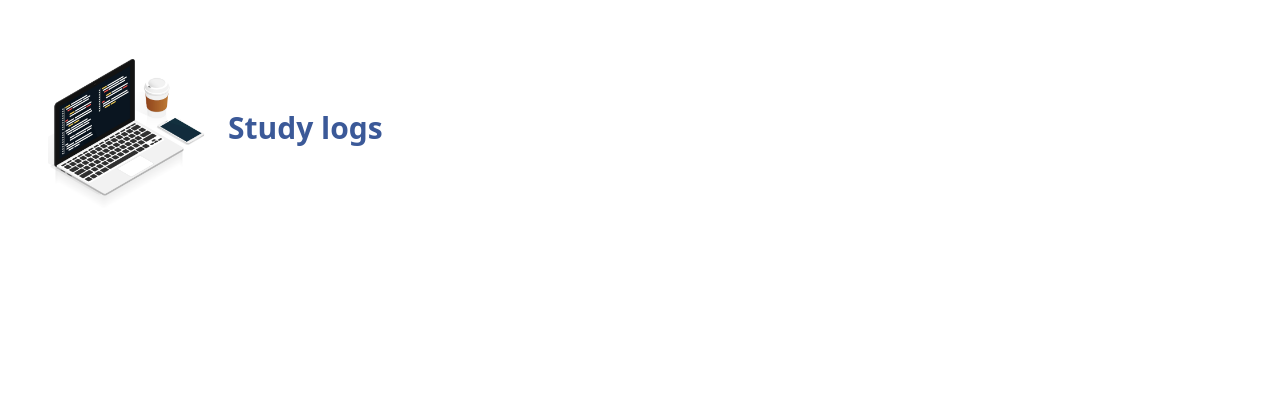
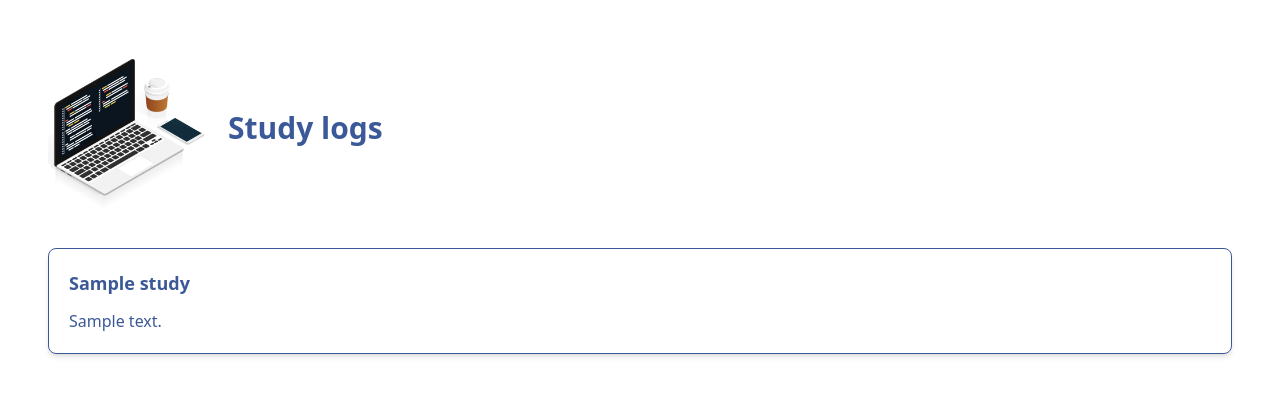
Before and after one commit to jin1125/jin_prof, a Django app: page /study/ in a window 1280 px wide. Shown: the part 56-452 px from the top of the page. Run offline with Django 4.2, Linux system fonts and the light colour scheme; tables that the repository leaves empty hold one stand-in row (values such as "Sample post").

Commit message:
[add]Study画面のリスト部分を実装

```diff
--- a/prof/templates/prof/study.html
+++ b/prof/templates/prof/study.html
@@ -13,5 +13,20 @@
       Study logs
     </h2>
   </div>
+
+  <div class="space-y-8">
+    {% for item in study_list reversed %}
+      <div class="border border-base p-5 rounded-lg shadow-md space-y-3">
+        <h2 class="font-bold text-lg hover:opacity-80">
+          <a
+            href="{{ item.url }}"
+            target="_blank">
+            {{ item.title }}
+          </a>
+        </h2>
+        <p class="whitespace-pre-wrap">{{ item.comment }}</p>
+      </div>
+    {% endfor %}
+  </div>
 </div>
 {% endblock content %}
--- a/static/css/dist.css
+++ b/static/css/dist.css
@@ -516,6 +516,11 @@ video {
 .w-20 {
   width: 5rem;
 }
+.border-spacing-5 {
+  --tw-border-spacing-x: 1.25rem;
+  --tw-border-spacing-y: 1.25rem;
+  border-spacing: var(--tw-border-spacing-x) var(--tw-border-spacing-y);
+}
 .items-center {
   align-items: center;
 }
@@ -555,6 +560,11 @@ video {
   margin-top: calc(1.25rem * calc(1 - var(--tw-space-y-reverse)));
   margin-bottom: calc(1.25rem * var(--tw-space-y-reverse));
 }
+.space-y-8 > :not([hidden]) ~ :not([hidden]) {
+  --tw-space-y-reverse: 0;
+  margin-top: calc(2rem * calc(1 - var(--tw-space-y-reverse)));
+  margin-bottom: calc(2rem * var(--tw-space-y-reverse));
+}
 .whitespace-pre {
   white-space: pre;
 }
@@ -567,9 +577,31 @@ video {
 .rounded-full {
   border-radius: 9999px;
 }
+.rounded {
+  border-radius: 0.25rem;
+}
+.rounded-lg {
+  border-radius: 0.5rem;
+}
+.rounded-md {
+  border-radius: 0.375rem;
+}
+.border {
+  border-width: 1px;
+}
+.border-2 {
+  border-width: 2px;
+}
+.border-base {
+  --tw-border-opacity: 1;
+  border-color: rgb(59 89 152 / var(--tw-border-opacity));
+}
 .bg-base {
   --tw-bg-opacity: 1;
   background-color: rgb(59 89 152 / var(--tw-bg-opacity));
+}
+.p-5 {
+  padding: 1.25rem;
 }
 .px-10 {
   padding-left: 2.5rem;
@@ -593,6 +625,10 @@ video {
   font-size: 1.875rem;
   line-height: 2.25rem;
 }
+.text-lg {
+  font-size: 1.125rem;
+  line-height: 1.75rem;
+}
 .font-bold {
   font-weight: 700;
 }
@@ -610,6 +646,16 @@ video {
 .antialiased {
   -webkit-font-smoothing: antialiased;
   -moz-osx-font-smoothing: grayscale;
+}
+.shadow-lg {
+  --tw-shadow: 0 10px 15px -3px rgb(0 0 0 / 0.1), 0 4px 6px -4px rgb(0 0 0 / 0.1);
+  --tw-shadow-colored: 0 10px 15px -3px var(--tw-shadow-color), 0 4px 6px -4px var(--tw-shadow-color);
+  box-shadow: var(--tw-ring-offset-shadow, 0 0 #0000), var(--tw-ring-shadow, 0 0 #0000), var(--tw-shadow);
+}
+.shadow-md {
+  --tw-shadow: 0 4px 6px -1px rgb(0 0 0 / 0.1), 0 2px 4px -2px rgb(0 0 0 / 0.1);
+  --tw-shadow-colored: 0 4px 6px -1px var(--tw-shadow-color), 0 2px 4px -2px var(--tw-shadow-color);
+  box-shadow: var(--tw-ring-offset-shadow, 0 0 #0000), var(--tw-ring-shadow, 0 0 #0000), var(--tw-shadow);
 }
 .filter {
   filter: var(--tw-blur) var(--tw-brightness) var(--tw-contrast) var(--tw-grayscale) var(--tw-hue-rotate) var(--tw-invert) var(--tw-saturate) var(--tw-sepia) var(--tw-drop-shadow);
```
